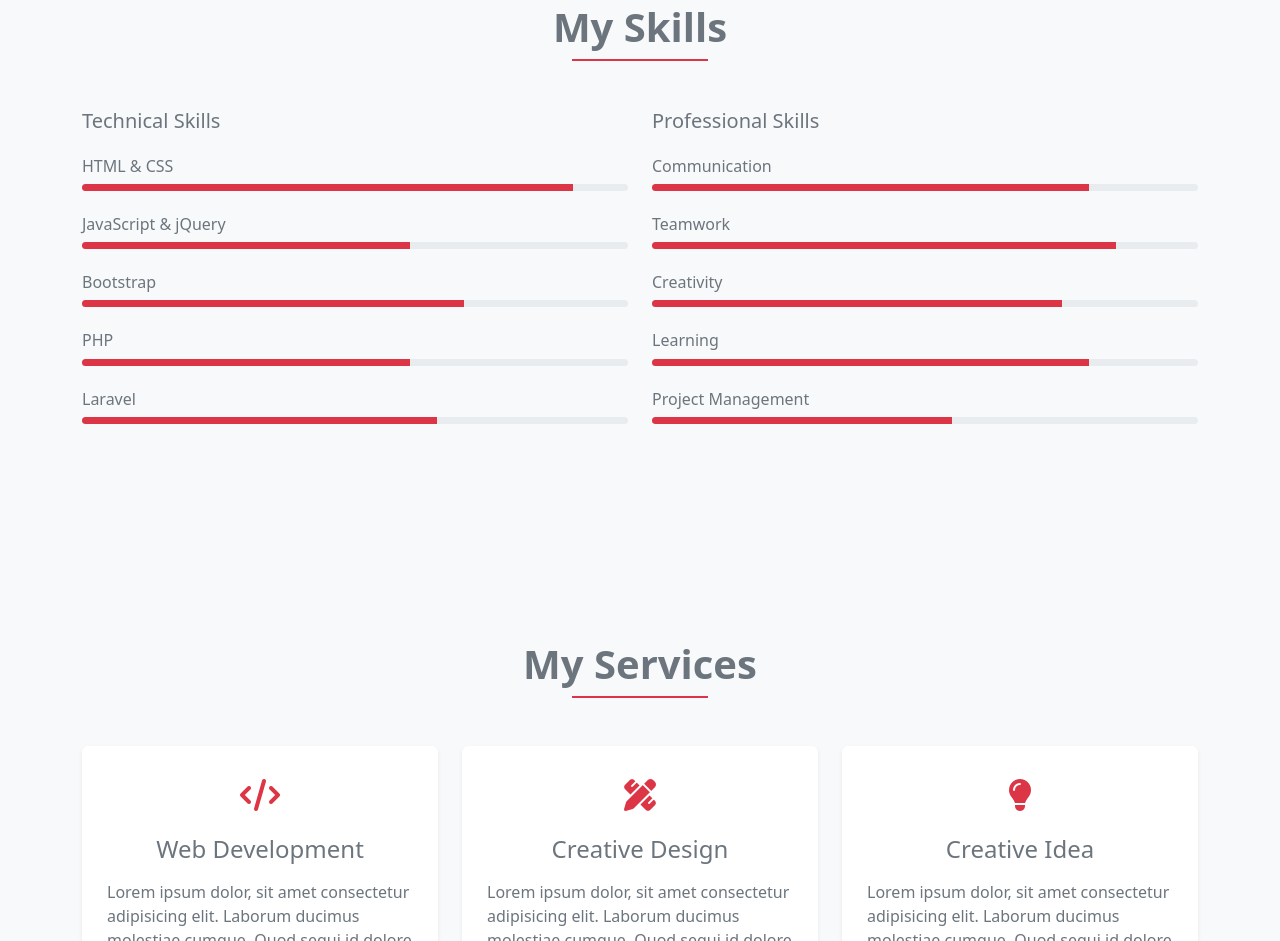
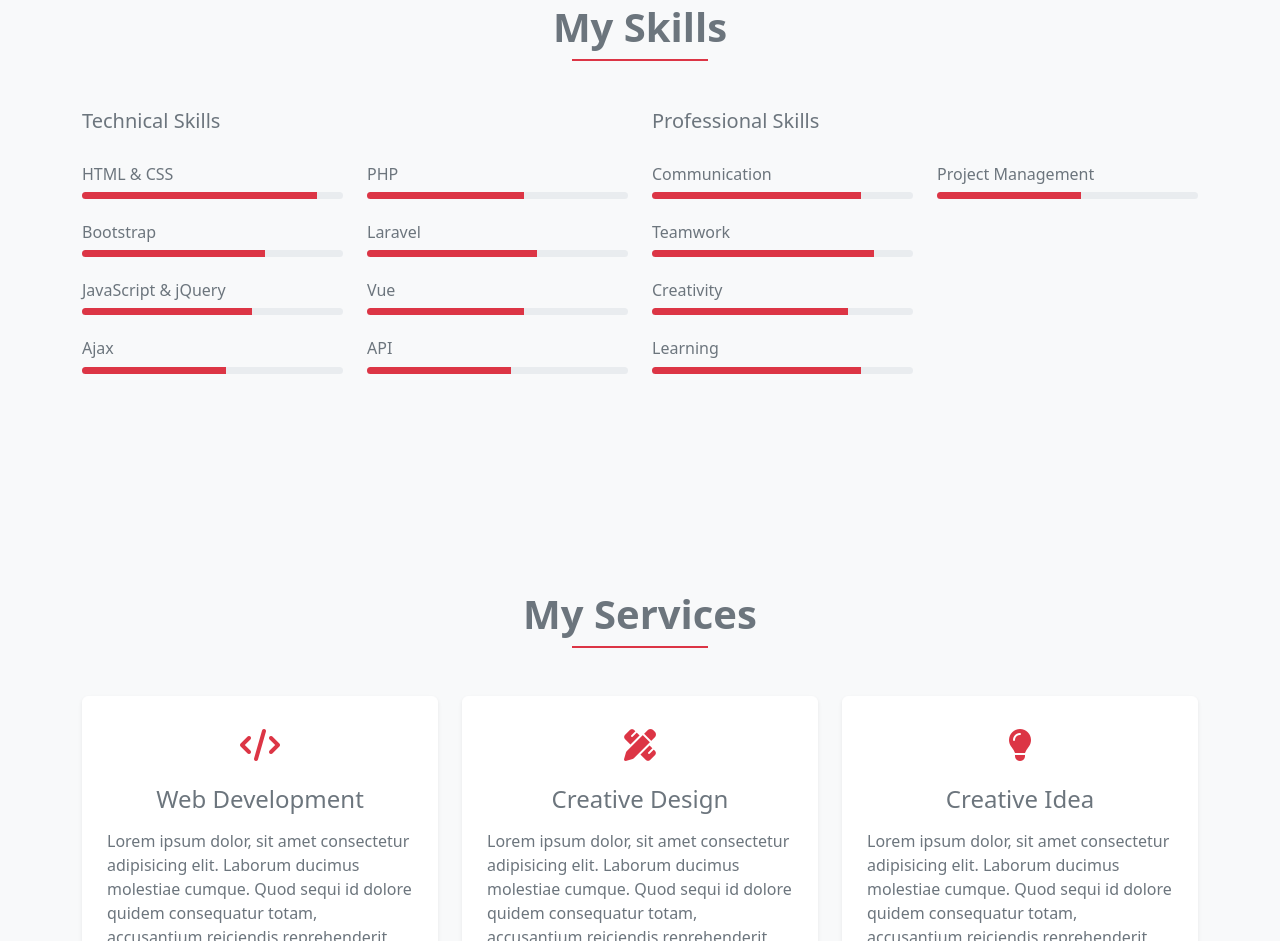
Before and after one commit to waiphyo-wp/my-portfolio, a plain HTML site: page index.html in a window 1280 px wide. Shown: the part 1610-2551 px from the top of the page. Drawn offline with nearby package versions, Linux system fonts and the light colour scheme.

Commit message:
Update index.html
my-portfolio v-05

```diff
--- a/index.html
+++ b/index.html
@@ -166,17 +166,12 @@
                         <h4 class="text-muted fs-5">Technical Skills
                         </h4>
                     </div>
-                    <div class="skill-items">
+                    <div class="skill-items row">
+                        <div class=" col-6 col-sm-6 col-md-6">
                             <div class="my-4">
                                 <h6 class="text-muted">HTML & CSS</h6>
                                 <div class="progress" style="height: 7px;">
                                     <div class="progress-bar bg-danger" role="progressbar" style="width: 90%;" aria-valuenow="90" aria-valuemin="0" aria-valuemax="100"></div>
-                            </div>
-                        </div>
-                        <div class="my-4">
-                            <h6 class="text-muted">JavaScript & jQuery</h6>
-                            <div class="progress" style="height: 7px;">
-                                <div class="progress-bar bg-danger" role="progressbar" style="width: 60%;" aria-valuenow="90" aria-valuemin="0" aria-valuemax="100"></div>
                                 </div>
                             </div>
                             <div class="my-4">
@@ -185,6 +180,20 @@
                                     <div class="progress-bar bg-danger" role="progressbar" style="width: 70%;" aria-valuenow="90" aria-valuemin="0" aria-valuemax="100"></div>
                                 </div>
                             </div>
+                            <div class="my-4">
+                                <h6 class="text-muted">JavaScript & jQuery</h6>
+                                <div class="progress" style="height: 7px;">
+                                    <div class="progress-bar bg-danger" role="progressbar" style="width: 65%;" aria-valuenow="90" aria-valuemin="0" aria-valuemax="100"></div>
+                                </div>
+                            </div>
+                            <div class="my-4">
+                                <h6 class="text-muted">Ajax</h6>
+                                <div class="progress" style="height: 7px;">
+                                    <div class="progress-bar bg-danger" role="progressbar" style="width: 55%;" aria-valuenow="90" aria-valuemin="0" aria-valuemax="100"></div>
+                                </div>
+                            </div>
+                        </div>
+                        <div class=" col-6 col-sm-6 col-md-6">
                             <div class="my-4">
                                 <h6 class="text-muted">PHP</h6>
                                 <div class="progress" style="height: 7px;">
@@ -197,13 +206,27 @@
                                     <div class="progress-bar bg-danger" role="progressbar" style="width: 65%;" aria-valuenow="90" aria-valuemin="0" aria-valuemax="100"></div>
                                 </div>
                             </div>
+                            <div class="my-4">
+                                <h6 class="text-muted">Vue</h6>
+                                <div class="progress" style="height: 7px;">
+                                    <div class="progress-bar bg-danger" role="progressbar" style="width: 60%;" aria-valuenow="90" aria-valuemin="0" aria-valuemax="100"></div>
+                                </div>
+                            </div>
+                            <div class="my-4">
+                                <h6 class="text-muted">API</h6>
+                                <div class="progress" style="height: 7px;">
+                                    <div class="progress-bar bg-danger" role="progressbar" style="width: 55%;" aria-valuenow="90" aria-valuemin="0" aria-valuemax="100"></div>
+                                </div>
+                            </div>
+                        </div>
                     </div>
                 </div>
                 <div class="col-6 col-sm-6 col-md-6">
                     <div>
                         <h4 class="text-muted fs-5">Professional Skills</h4>
                     </div>
-                    <div class="skill-item">
+                    <div class="skill-item row">
+                        <div class="col-6 col-sm-6 col-md-6">
                             <div class="my-4">
                                 <h6 class="text-muted">Communication
                                 </h6>
@@ -230,11 +253,14 @@
                                     <div class="progress-bar bg-danger" role="progressbar" style="width: 80%;" aria-valuenow="80" aria-valuemin="0" aria-valuemax="100"></div>
                                 </div>
                             </div>
+                        </div>
+                        <div class=" col-6 col-sm-6 col-md-6">
                             <div class="my-4">
                                 <h6 class="text-muted">Project Management
                                 </h6>
                                 <div class="progress" style="height: 7px;">
                                     <div class="progress-bar bg-danger" role="progressbar" style="width: 55%;" aria-valuenow="55" aria-valuemin="0" aria-valuemax="100"></div>
+                                </div>
                             </div>
                         </div>
                     </div>
```
Lines whose indentation alone changed are shown as unchanged.
